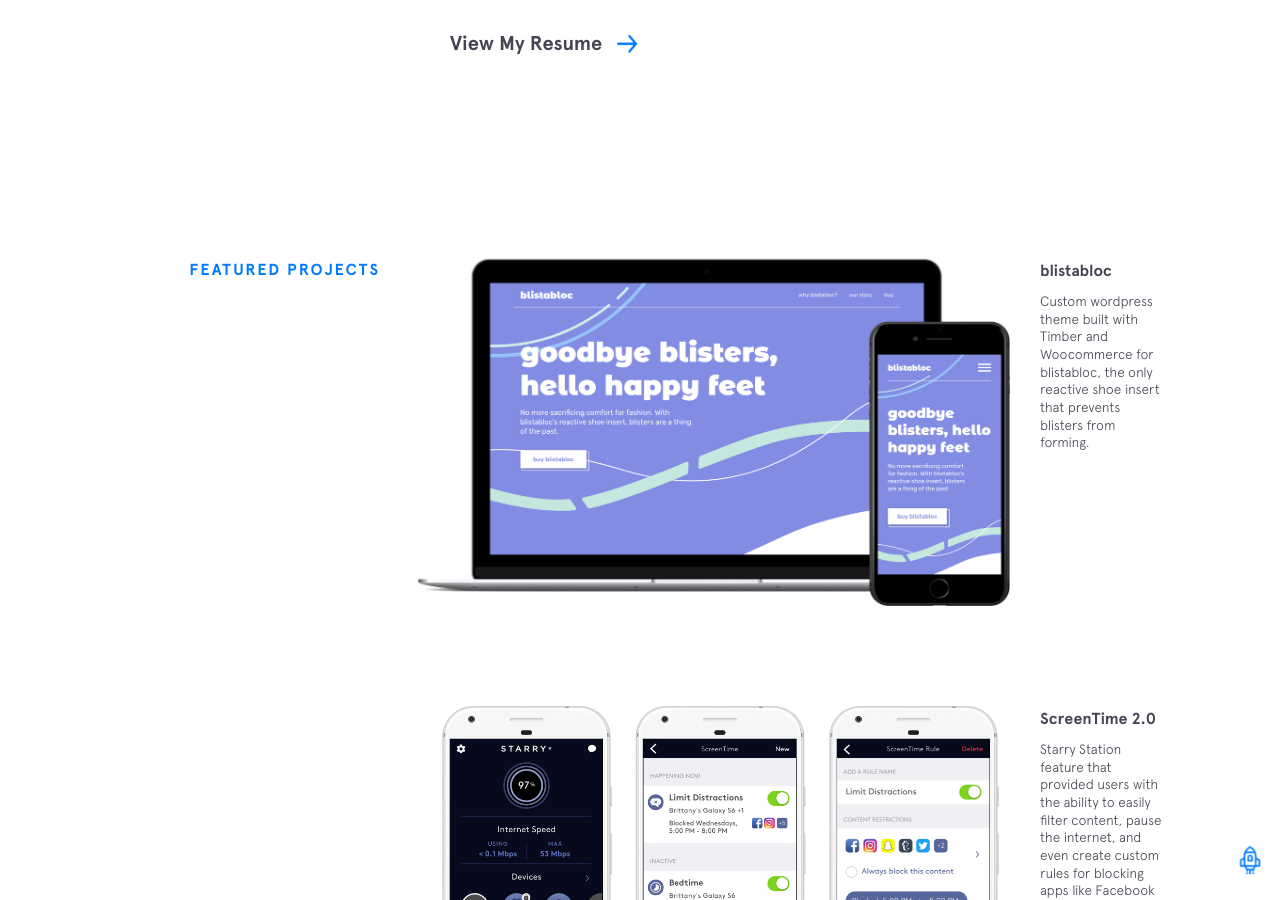
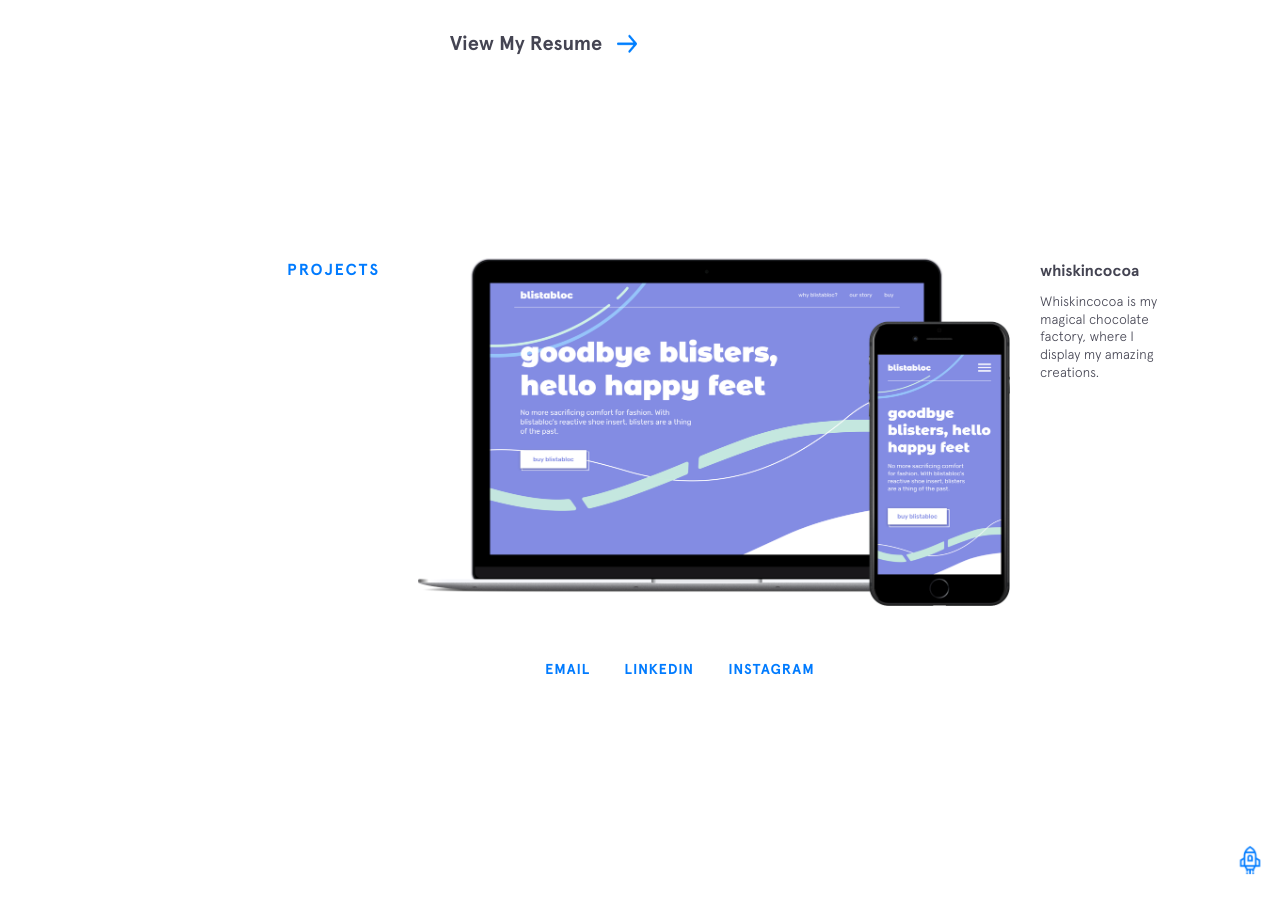
Before and after one commit to keahleh/keahleh.github.io, a Jekyll site: the page built from index.html, in a window 1280 px wide and 900 px high, scrolled down 2207 px. Built offline with Jekyll 4.4.1, drawn with Linux system fonts in a browser that asks for light colours; nearby versions of some CDN libraries; some of the changed text lies outside the part shown.

Commit message:
Update featured-projects.html

```diff
--- a/_includes/featured-projects.html
+++ b/_includes/featured-projects.html
@@ -1,22 +1,21 @@
 <section class="section featured-projects">
-  <div class="section__title">Featured Projects</div>
+  <div class="section__title">Projects</div>
   <div class="section__content">
     <div class="project blistabloc">
       <figure class="project__pic">
-        <a href="https://blistabloc.com/" target="_blank">
+        <a href="https://instagram.com/whiskincocoa/" target="_blank">
           <img src="{{site.baseurl}}/img/featured/blistabloc/blistabloc.png" alt="">
         </a>
       </figure>
       <figcaption class="project__caption">
         <div class="project__name">
-          <a href="https://blistabloc.com/" target="_blank">blistabloc</a>
+          <a href="https://instagram.com/whiskincocoa/" target="_blank">whiskincocoa</a>
         </div>
-        <p>Custom wordpress theme built with Timber and Woocommerce for blistabloc, the only reactive shoe insert that prevents
-          blisters from forming.</p>
+        <p>Whiskincocoa is my magical chocolate factory, where I display my amazing creations.</p>
       </figcaption>
     </div>
 
-    <div class="project screentime">
+    <!-- <div class="project screentime">
       <figure class="project__pic phones">
         <a href="https://play.google.com/store/apps/details?id=com.starry.management" target="_blank">
           <div class="phone">
@@ -53,4 +52,4 @@
       </figcaption>
     </div>
   </div>
-</section>
+</section> -->
```
